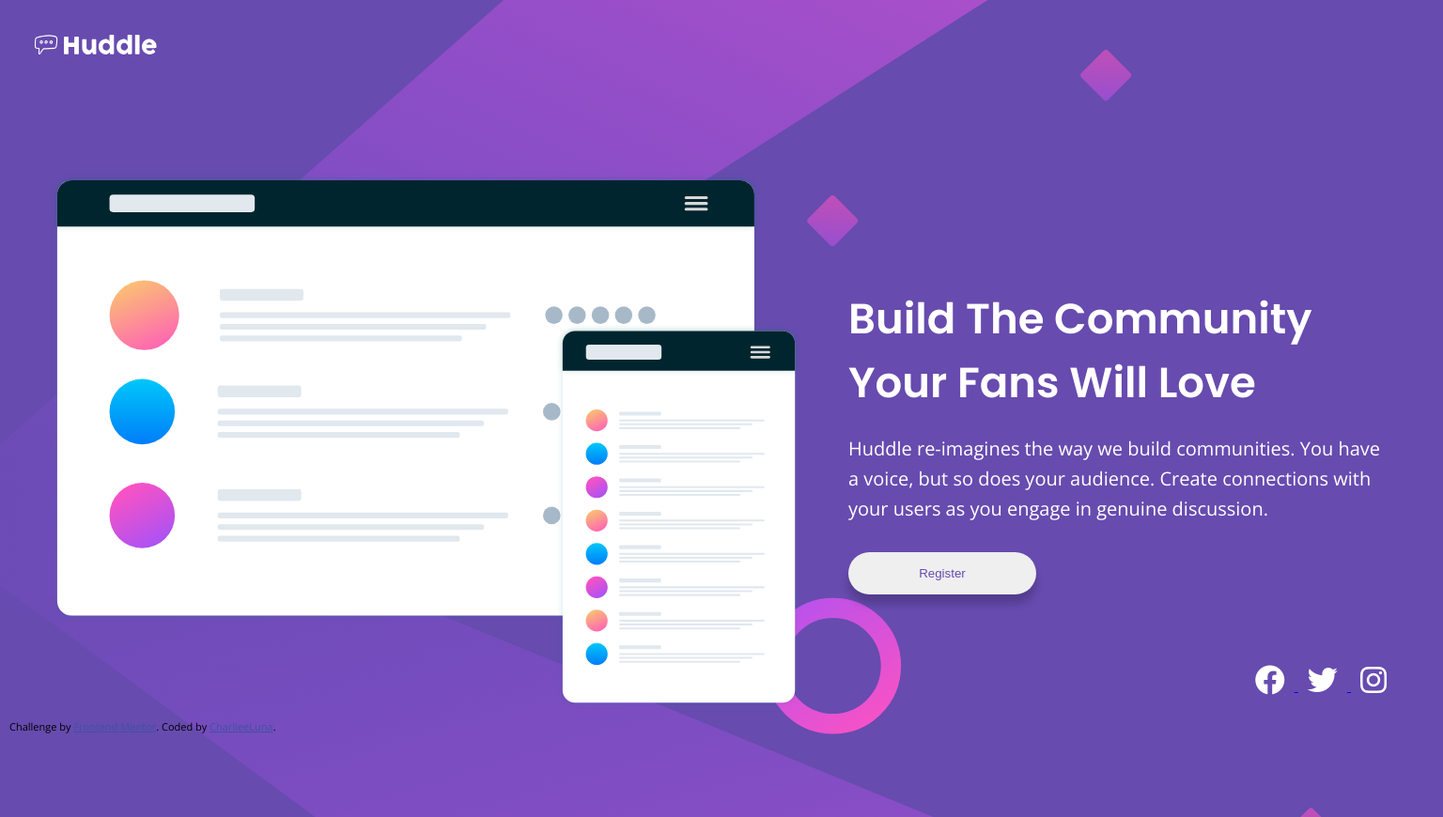
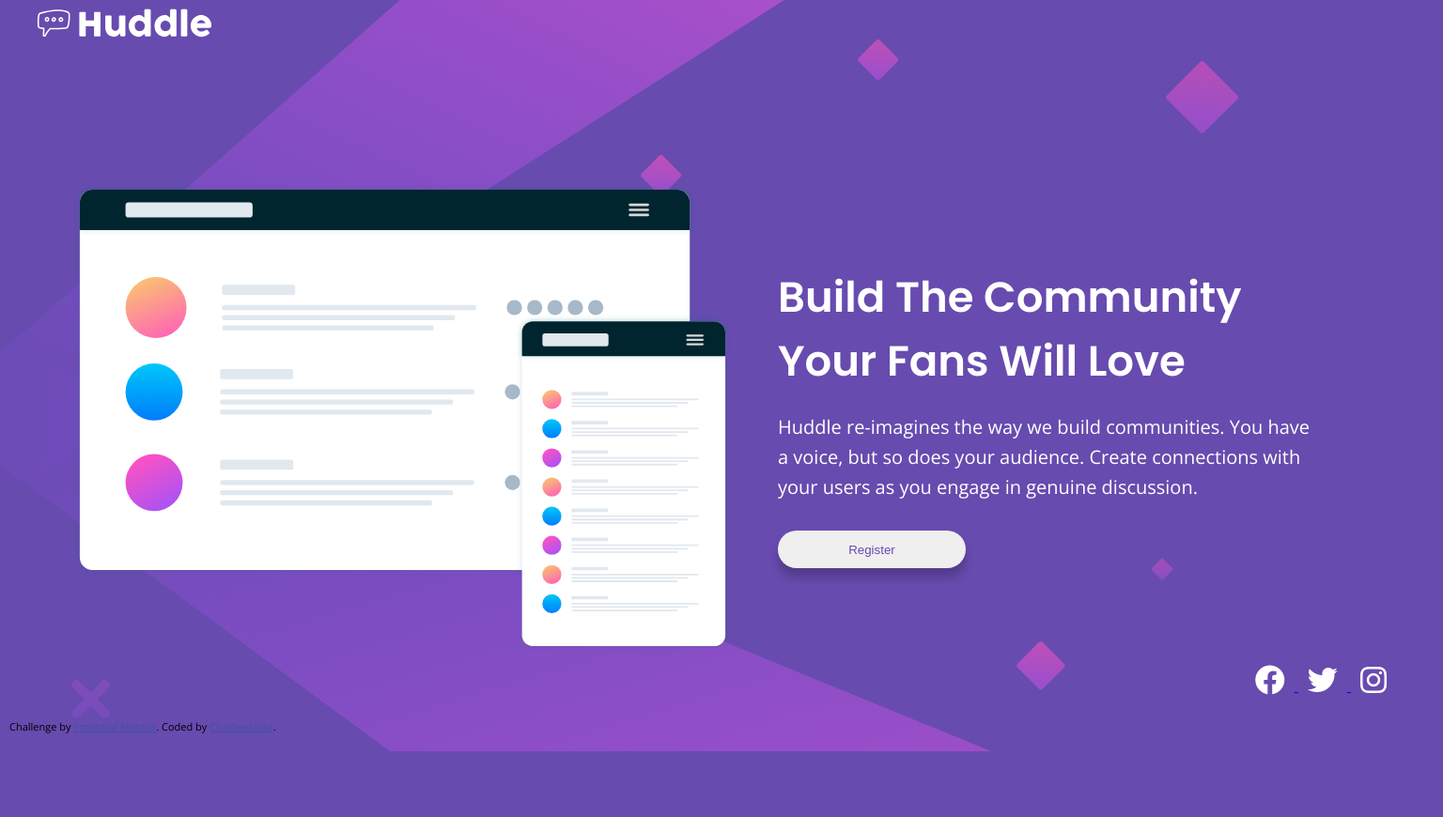
Before and after one commit to CharlieeLuna23/huddle-landing-page, a plain HTML site: page index.html in a window 1536 px wide. Shown: the whole page at 94% size. After the commit the page ends 800 px from the top, so only its background shows below. Drawn offline with nearby package versions, Linux system fonts and the light colour scheme.

Commit message:
Upload 1st revision for CSS Styling

```diff
--- a/style.css
+++ b/style.css
@@ -13,19 +13,18 @@ body{
 }
 
 h1{
-  font-size: 26px;
+  font-size: 24px;
   font-family: 'Poppins', sans-serif;
   font-weight: 600;
 }
 
 p{
-  font-size: 16px;
-  line-height: 28px;
+  font-size: 15px;
+  line-height: 24px;
   font-family: 'Open Sans', sans-serif;
 }
 
 header{
-  margin-top: 30px;
   margin-left: 30px;
 }
 
@@ -44,10 +43,11 @@ main{
 .mockup{
   height: auto;
   width: 100%;
+  max-width: 700px;
 }
 
 .container{
-  margin: 60px 30px 0 30px;
+  margin: 60px 0 0 0;
   display: flex;
   flex-direction: column;
   justify-content: center;
@@ -64,7 +64,7 @@ main{
 .btn{
   margin-top: 10px;
   width: 200px;
-  height: 45px;
+  height: 40px;
   border-radius: 30px;
   border: none;
   cursor: pointer;
@@ -102,14 +102,15 @@ margin: 0;
 .attribution { font-size: 11px; text-align: center; margin: 0; }
 .attribution a { color: hsl(228, 45%, 44%); }
 
-@media (min-width: 1080px) {
+@media (min-width: 1440px) {
   body{
     background-image: url(./images/bg-desktop.svg);
-    background-size: 1660px;
+    background-size: contain;
+    background-repeat: no-repeat;
     margin: 0;
   }
   main{
-    height: 100vh;
+    height: 90vh;
   }
   h1{
     font-size: 45px;
@@ -120,14 +121,15 @@ margin: 0;
     line-height: 32px;
     margin: 20px 0 20px 0;
   }
+  .logo{
+    width: 200px;
+  }
   .mockup{
-    width: 100vh;
+    max-width: 700px;
     height: auto;
   }
   .container{
     flex-direction: row;
-    margin: 0 0 0 50px;
-
   }
   .description{
     width: 580px;
```
